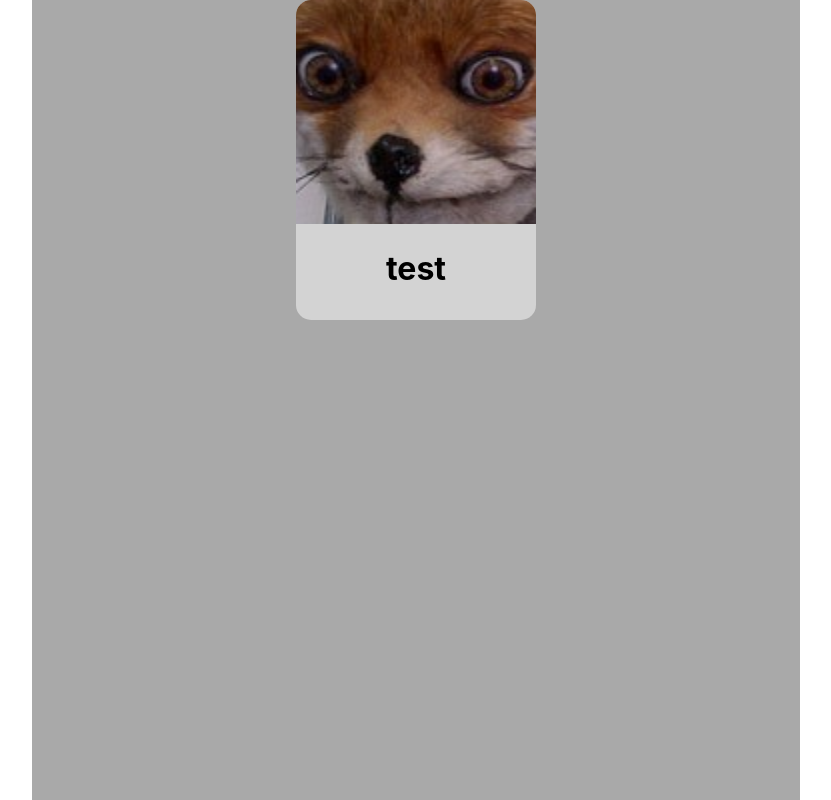
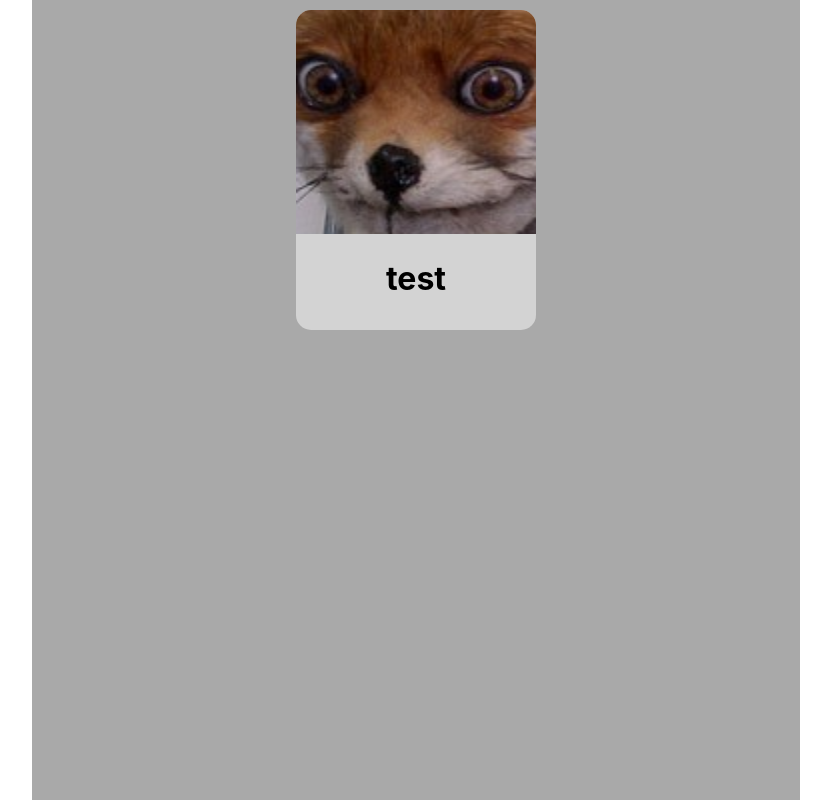
Before and after one commit to GodSpiller/Tavis, a React (Create React App) app in the folder react-tavis/: page / in a window 1280 px wide. Shown: the whole page, without its empty margins (224-1055 px from the left). Built offline with nearby package versions, Linux system fonts and the light colour scheme.

Commit message:
Added padding class

```diff
--- a/react-tavis/src/components/Recipe.js
+++ b/react-tavis/src/components/Recipe.js
@@ -5,9 +5,11 @@ import './Recipe.css'
 function Recipe (props) {
 
     return (
-    <div class="container" onClick={() => alert(props.alert)}>
-        <img src={Logo} alt="Frozen coffee shake"/>
-        <h1>{props.title}</h1>
+    <div class="padding">
+        <div class="container" onClick={() => alert(props.alert)}>
+            <img src={Logo} alt="Frozen coffee shake"/>
+            <h1>{props.title}</h1>
+        </div>
     </div>
     )
 }
```
